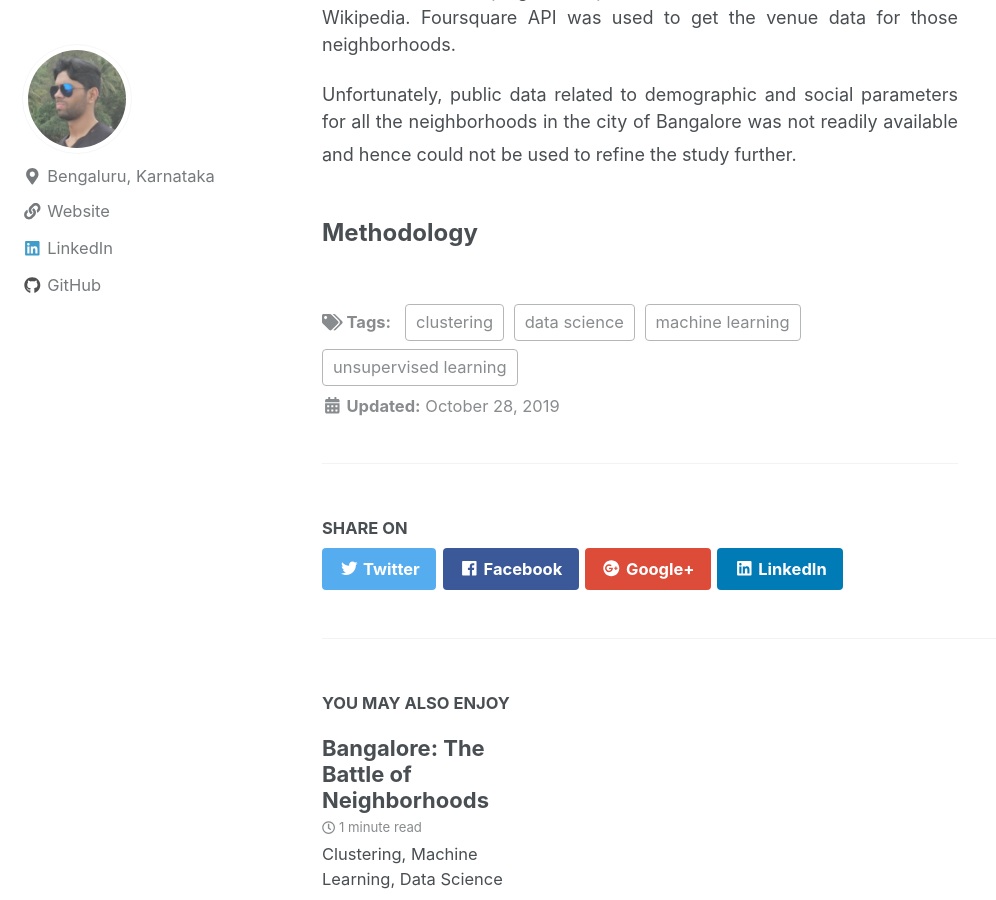
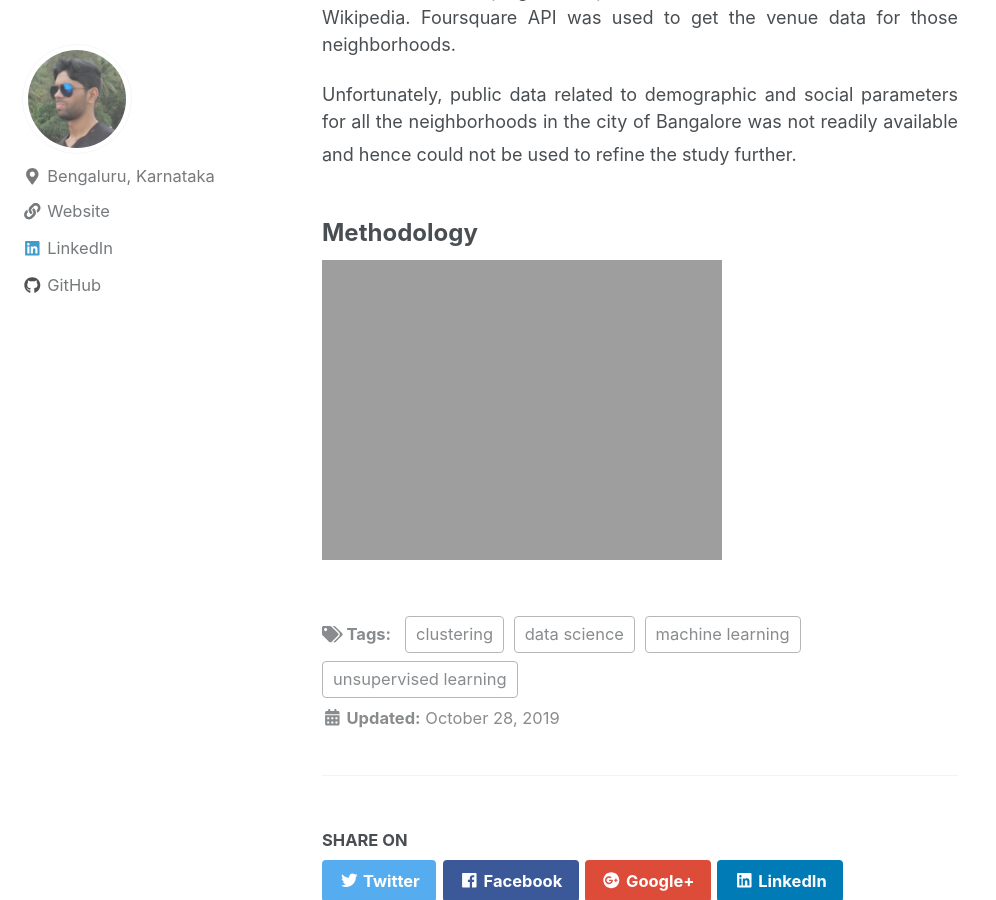
Before and after one commit to gopalrahulrg/gopalrahulrg.github.io, a Jekyll site: the page built from _posts/2019-11-01-cnbr.md, in a window 1280 px wide and 900 px high, scrolled down 1349 px. Shown: the whole window, without its empty margins (0-996 px from the left). Built offline with Jekyll 4.4.1, drawn with Linux system fonts in a browser that asks for light colours; nearby versions of some CDN libraries.

Commit message:
Update 2019-11-01-cnbr.md

```diff
--- a/_posts/2019-11-01-cnbr.md
+++ b/_posts/2019-11-01-cnbr.md
@@ -33,3 +33,5 @@ excerpt: "Clustering, Machine Learning, Data Science"
 Unfortunately, public data related to demographic and social parameters for all the neighborhoods in the city of Bangalore was not readily available and hence could not be used to refine the study further.
 
 <font size="5"><h3>Methodology</h3></font>
+
+<img src="{{ site.url }}{{ site.baseurl }}/images/cnbr/Bangalore_Neighborhoods_Mapping.jpg" alt="linearly separable data">
```
